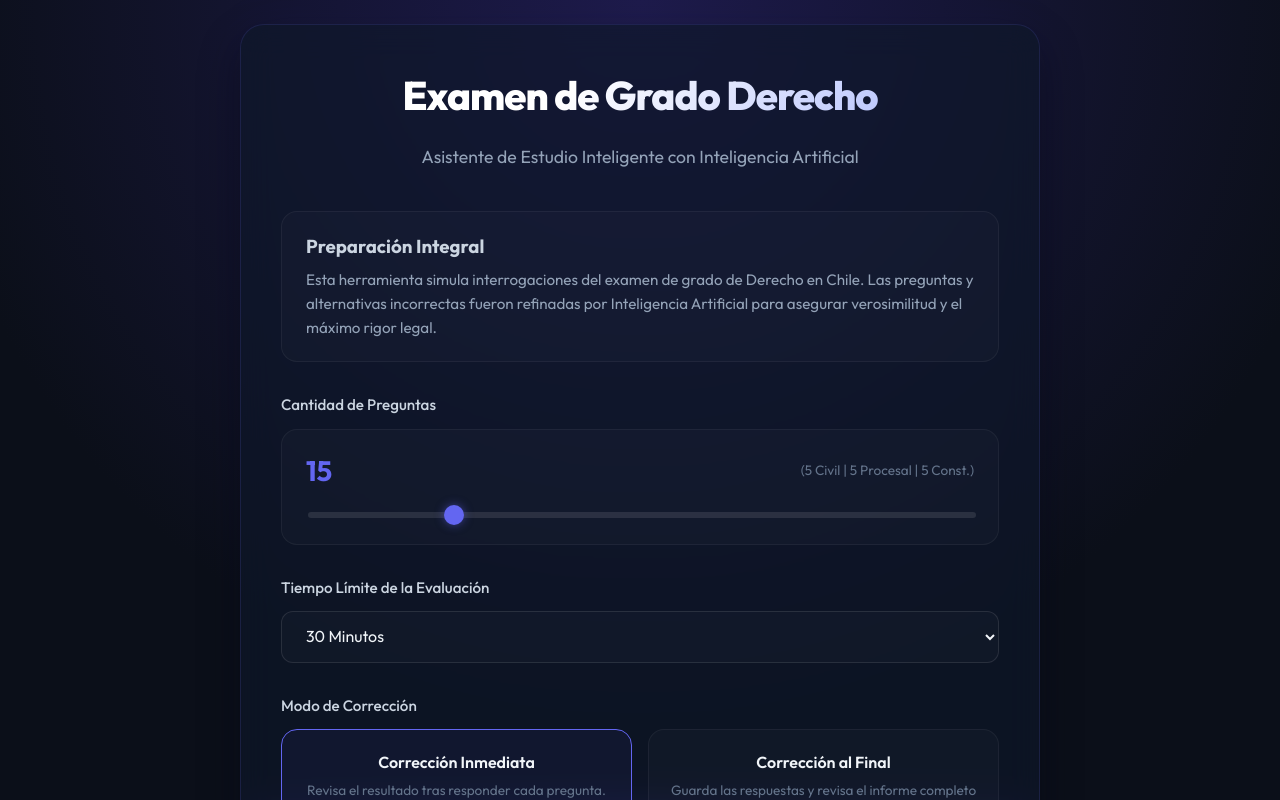
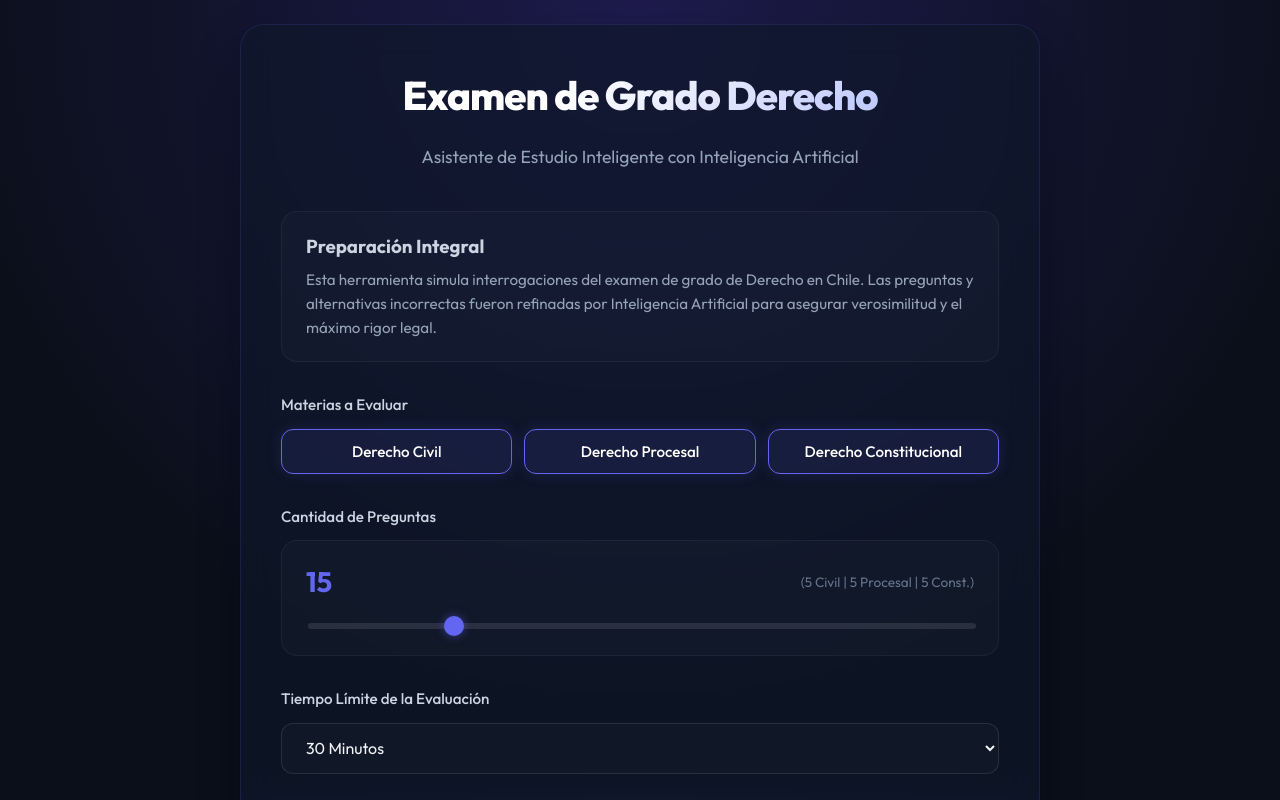
Before and after one commit to pgonzalezp/examen_grado_derecho_frontend, a React (Vite) app: page / in a window 1280 px wide. Shown: the top 800 px of the page. Built offline with nearby package versions, Linux system fonts and the light colour scheme; no server answers.

Commit message:
Add subject selection filter buttons on quiz configuration page

```diff
--- a/src/App.jsx
+++ b/src/App.jsx
@@ -5,12 +5,29 @@ export default function App() {
   // App States: 'config' | 'loading' | 'quiz' | 'results'
   const [screen, setScreen] = useState('config')
 
-  // Config parameters
+  // Quiz configuration
   const [totalQuestions, setTotalQuestions] = useState(15)
-  const [timeLimit, setTimeLimit] = useState(30) // in minutes
+  const [timeLimit, setTimeLimit] = useState(30)
   const [correctionMode, setCorrectionMode] = useState('immediate') // 'immediate' | 'deferred'
+  const [selectedAreas, setSelectedAreas] = useState({
+    civil: true,
+    procesal: true,
+    constitucional: true
+  })
 
-  // Quiz states
+  const toggleArea = (key) => {
+    setSelectedAreas(prev => {
+      const activeKeys = Object.keys(prev).filter(k => prev[k])
+      if (activeKeys.length === 1 && prev[key]) {
+        // Prevent deselecting the only active area
+        return prev
+      }
+      return {
+        ...prev,
+        [key]: !prev[key]
+      }
+    })
+  }
   const [questions, setQuestions] = useState([])
   const [currentIdx, setCurrentIdx] = useState(0)
   const [selectedOpt, setSelectedOpt] = useState(null)
@@ -116,14 +133,28 @@ export default function App() {
   }
 
   // Question Division logic (Priority Civil)
-  const getDistribution = (total) => {
-    const base = Math.floor(total / 3)
-    const remainder = total % 3
-    return {
-      civil: base + remainder,
-      procesal: base,
-      constitucional: base
+  const getDistribution = (total, selected) => {
+    const activeKeys = Object.keys(selected).filter(k => selected[k])
+    const count = activeKeys.length
+
+    const dist = { civil: 0, procesal: 0, constitucional: 0 }
+    if (count === 0) return dist
+
+    const base = Math.floor(total / count)
+    let remainder = total % count
+
+    activeKeys.forEach(k => {
+      dist[k] = base
+    })
+
+    const priority = ['civil', 'procesal', 'constitucional']
+    for (const k of priority) {
+      if (remainder > 0 && selected[k]) {
+        dist[k] += 1
+        remainder -= 1
+      }
     }
+    return dist
   }
 
   // Load questions from Supabase
@@ -131,7 +162,7 @@ export default function App() {
     setScreen('loading')
     setErrorMsg('')
 
-    const dist = getDistribution(totalQuestions)
+    const dist = getDistribution(totalQuestions, selectedAreas)
 
     try {
       // Helper function to call random RPC
@@ -149,11 +180,17 @@ export default function App() {
       let constQuestions = []
 
       try {
-        [civilQuestions, procesalQuestions, constQuestions] = await Promise.all([
-          fetchAreaRandom('DERECHO CIVIL', dist.civil),
-          fetchAreaRandom('DERECHO PROCESAL', dist.procesal),
-          fetchAreaRandom('DERECHO CONSTITUCIONAL', dist.constitucional)
-        ])
+        const promises = []
+        if (dist.civil > 0) {
+          promises.push(fetchAreaRandom('DERECHO CIVIL', dist.civil).then(res => civilQuestions = res))
+        }
+        if (dist.procesal > 0) {
+          promises.push(fetchAreaRandom('DERECHO PROCESAL', dist.procesal).then(res => procesalQuestions = res))
+        }
+        if (dist.constitucional > 0) {
+          promises.push(fetchAreaRandom('DERECHO CONSTITUCIONAL', dist.constitucional).then(res => constQuestions = res))
+        }
+        await Promise.all(promises)
       } catch (rpcErr) {
         console.warn("⚠️ RPC function failed, falling back to standard select query...", rpcErr)
 
@@ -171,11 +208,17 @@ export default function App() {
           return [...data].sort(() => Math.random() - 0.5).slice(0, limit)
         }
 
-        [civilQuestions, procesalQuestions, constQuestions] = await Promise.all([
-          fetchAreaFallback('DERECHO CIVIL', dist.civil),
-          fetchAreaFallback('DERECHO PROCESAL', dist.procesal),
-          fetchAreaFallback('DERECHO CONSTITUCIONAL', dist.constitucional)
-        ])
+        const fallbackPromises = []
+        if (dist.civil > 0) {
+          fallbackPromises.push(fetchAreaFallback('DERECHO CIVIL', dist.civil).then(res => civilQuestions = res))
+        }
+        if (dist.procesal > 0) {
+          fallbackPromises.push(fetchAreaFallback('DERECHO PROCESAL', dist.procesal).then(res => procesalQuestions = res))
+        }
+        if (dist.constitucional > 0) {
+          fallbackPromises.push(fetchAreaFallback('DERECHO CONSTITUCIONAL', dist.constitucional).then(res => constQuestions = res))
+        }
+        await Promise.all(fallbackPromises)
       }
 
       const allQuestions = [...civilQuestions, ...procesalQuestions, ...constQuestions]
@@ -319,10 +362,8 @@ export default function App() {
 
     return { score, correct, incorrect }
   }
-
   const stats = getScoreStats()
-  const dist = getDistribution(totalQuestions)
-
+  const dist = getDistribution(totalQuestions, selectedAreas)
   return (
     <div className="glass-panel">
       {/* 1. CONFIG SCREEN */}
@@ -343,6 +384,34 @@ export default function App() {
               {errorMsg}
             </div>
           )}
+
+          {/* Materias Selector */}
+          <div className="control-group">
+            <label>Materias a Evaluar</label>
+            <div className="subject-selectors">
+              <button
+                type="button"
+                className={`subject-btn ${selectedAreas.civil ? 'active' : ''}`}
+                onClick={() => toggleArea('civil')}
+              >
+                Derecho Civil
+              </button>
+              <button
+                type="button"
+                className={`subject-btn ${selectedAreas.procesal ? 'active' : ''}`}
+                onClick={() => toggleArea('procesal')}
+              >
+                Derecho Procesal
+              </button>
+              <button
+                type="button"
+                className={`subject-btn ${selectedAreas.constitucional ? 'active' : ''}`}
+                onClick={() => toggleArea('constitucional')}
+              >
+                Derecho Constitucional
+              </button>
+            </div>
+          </div>
 
           {/* Question Count Slider */}
           <div className="control-group">
--- a/src/index.css
+++ b/src/index.css
@@ -704,3 +704,42 @@ textarea:focus {
   margin-right: auto;
   text-align: center;
 }
+
+.subject-selectors {
+  display: flex;
+  flex-wrap: wrap;
+  gap: 0.75rem;
+  margin-bottom: 0.5rem;
+}
+
+.subject-btn {
+  flex: 1;
+  min-width: 120px;
+  background: rgba(255, 255, 255, 0.02);
+  border: 1px solid rgba(255, 255, 255, 0.05);
+  color: #94a3b8;
+  padding: 0.75rem 1rem;
+  border-radius: 12px;
+  font-size: 0.95rem;
+  font-weight: 500;
+  transition: all 0.2s ease;
+  justify-content: center;
+}
+
+.subject-btn:hover {
+  background: rgba(255, 255, 255, 0.05);
+  border-color: rgba(255, 255, 255, 0.1);
+  color: #f1f5f9;
+}
+
+.subject-btn.active {
+  background: rgba(99, 102, 241, 0.1);
+  border-color: var(--primary);
+  color: #ffffff;
+  box-shadow: 0 0 15px rgba(99, 102, 241, 0.15);
+}
+
+.subject-btn.active:hover {
+  background: rgba(99, 102, 241, 0.15);
+  border-color: var(--primary-hover);
+}
```
